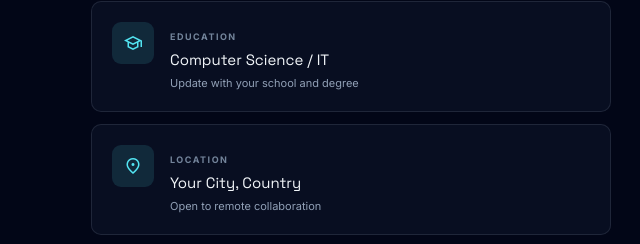
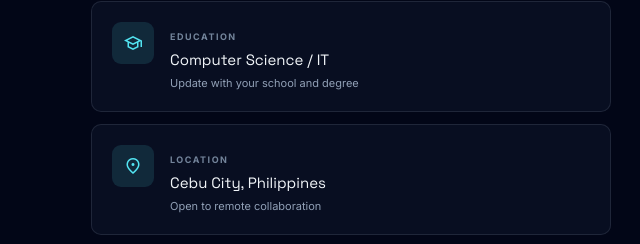
Before and after one commit to iqlvl02/portfolio, a plain HTML site: page index.html in a window 1280 px wide. Shown: the part 1042-1286 px from the top of the page, 589-1229 px from the left. Drawn offline with nearby package versions, Linux system fonts and the light colour scheme.

Commit message:
Update portfolio

```diff
--- a/index.html
+++ b/index.html
@@ -220,7 +220,7 @@
               >
               <div>
                 <small>LOCATION</small>
-                <h3>Your City, Country</h3>
+                <h3>Cebu City, Philippines</h3>
                 <p>Open to remote collaboration</p>
               </div>
             </article>
```
